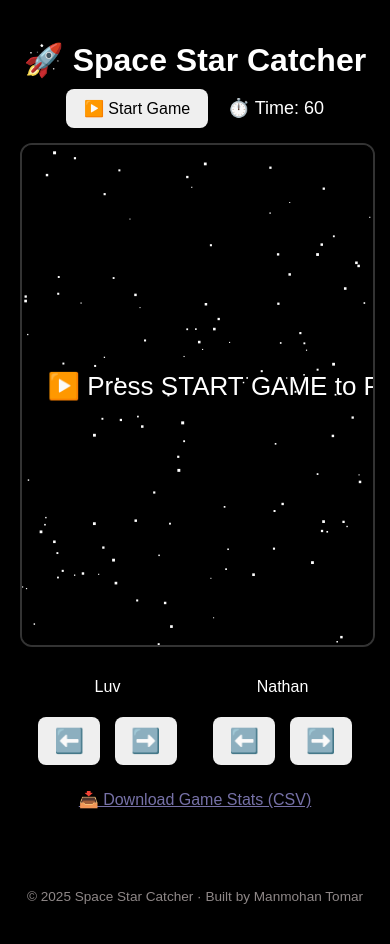
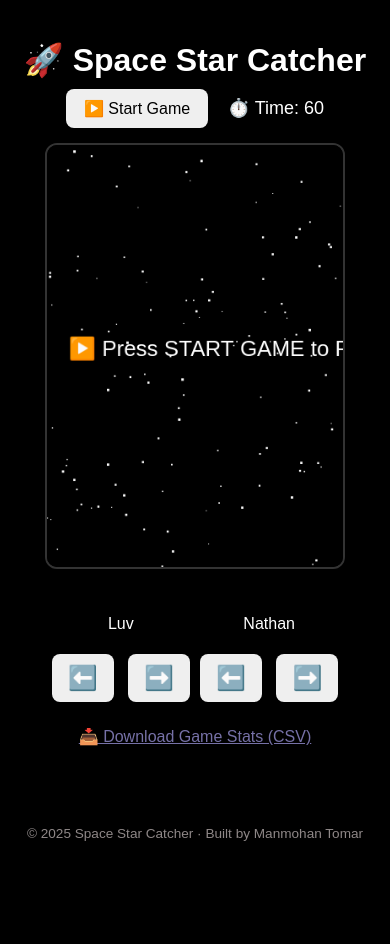
Before and after one commit to mannumms-design/space-rocket-catcher-ai, a Flask app: page / in a window 390 px wide. After the commit the page ends 841 px from the top, so only its background shows below. Run offline with Flask 3, Linux system fonts and the light colour scheme.

Commit message:
Mobile issues fixed

```diff
--- a/game_stats.csv
+++ b/game_stats.csv
@@ -12,3 +12,6 @@
 2025-12-28T21:57:20.319187,22,28,Nathan,60
 2025-12-28T22:04:55.075014,17,7,Luv,60
 2025-12-28T23:52:28.252233,3,0,Luv,60
+2025-12-29T01:31:15.657084,9,5,Luv,60
+2025-12-29T01:33:15.525875,8,12,Nathan,60
+2025-12-29T01:35:08.064707,17,14,Luv,60
--- a/static/js/game.js
+++ b/static/js/game.js
@@ -30,8 +30,20 @@
 function moveKid(kid, delta) {
     if (!gameRunning) return;
 
-    kid.x += delta;
-    kid.x = Math.max(0, Math.min(canvas.width - kid.width, kid.x));
+    const prev1 = kid1.x;
+    const prev2 = kid2.x;
+
+    //kid.x += delta;
+    //kid.x = Math.max(0, Math.min(canvas.width - kid.width, kid.x));
+    // Keep inside canvas
+    kid1.x = Math.max(0, Math.min(canvas.width - kid1.width, kid1.x));
+    kid2.x = Math.max(0, Math.min(canvas.width - kid2.width, kid2.x));
+     // Prevent overlap (mobile + desktop)
+    if (areKidsTouching()) {
+        kid1.x = prev1;
+        kid2.x = prev2;
+        handleKidsTouch();
+    }
 }
 document.getElementById("luvLeft").addEventListener("touchstart", () => moveKid(kid1, -25));
 document.getElementById("luvRight").addEventListener("touchstart", () => moveKid(kid1, 25));
@@ -69,6 +81,7 @@
 function resizeCanvas() {
     canvas.width = Math.min(window.innerWidth * 0.9, 900);
     canvas.height = 500;
+    //canvas.width = Math.min(window.innerWidth * 0.9, 900);
 
     // reposition players
     kid1.y = canvas.height - kid1.height - 10;
@@ -251,6 +264,13 @@
         if (gameRunning) return;
 
         gameRunning = true;
+
+        const mobileControls = document.getElementById("mobileControls");
+        if (mobileControls) {
+            mobileControls.classList.remove("hidden");
+        }
+
+
         timeLeft = 60;
         scoreKid1 = 0;
         scoreKid2 = 0;
@@ -428,3 +448,10 @@
         if (loaded === 2) draw();
     };
 });
+
+//======Mobile Orientation ===========================
+window.addEventListener("orientationchange", () => {
+    setTimeout(() => {
+        resizeCanvas();
+    }, 300);
+});
--- a/templates/game.html
+++ b/templates/game.html
@@ -3,7 +3,7 @@
 <head>
     <meta charset="UTF-8" />
     <meta name="viewport" content="width=device-width, initial-scale=1.0" />
-
+    <!--<link rel="stylesheet" href="/static/css/style.css">-->
     <title>🚀 Space Star Catcher</title>
 
     <!-- BASIC STYLES (recommended) -->
@@ -120,6 +120,20 @@
   }
 }
 
+/* Mobile orientation*/
+@media (orientation: landscape) {
+  canvas {
+    height: 70vh;
+  }
+}
+
+@media (orientation: portrait) {
+  canvas {
+    height: 50vh;
+  }
+}
+
+
     </style>
 </head>
 
@@ -135,7 +149,9 @@
     <canvas id="gameCanvas"></canvas>
 
     <!-- Mobile Conttrols -->
-     <div class="mobile-controls">
+<div id="mobileControls" class="mobile-controls hidden">
+
+<div class="mobile-controls">
   <div class="player-controls">
     <p>Luv</p>
     <button id="luvLeft">⬅️</button>
@@ -147,6 +163,8 @@
     <button id="natLeft">⬅️</button>
     <button id="natRight">➡️</button>
   </div>
+</div>
+
 </div>
 
 
```
Also changed, not shown: static/css/style.css (line endings or trailing spaces).
